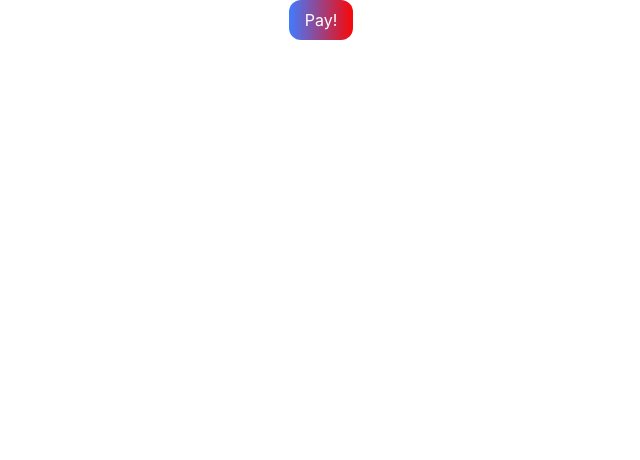
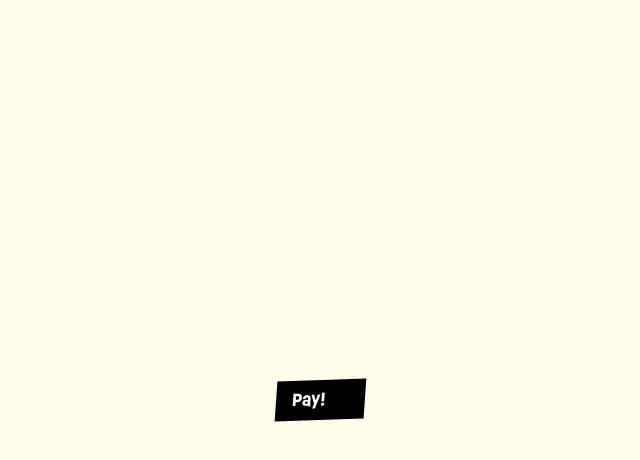
Before and after one commit to WadadParker/animecon-fe, a React (Vite) app: page /payment in a window 1280 px wide. Shown: the top 460 px of the page, without its empty margins (319-959 px from the left). Built offline with nearby package versions, Linux system fonts and the light colour scheme.

Commit message:
style: background change

```diff
--- /dev/null
+++ b/src/components/Payment.jsx
@@ -0,0 +1,16 @@
+import React from 'react'
+
+const PaymentPage = ({clickHandler}) => {
+  return (
+    <div className="flex items-center justify-center w-full h-full">
+      <button
+        className="bg-gradient-to-r from-[#407bff] to-[#f90707] text-white py-2 px-4 rounded-xl"
+        onClick={() => clickHandler()}
+      >
+        Pay!
+      </button>
+    </div>
+  )
+}
+
+export default PaymentPage
--- a/src/pages/Payment.jsx
+++ b/src/pages/Payment.jsx
@@ -63,9 +63,9 @@ const Payment = ({ amount }) => {
   }, [])
 
   return (
-    <div className="flex items-center justify-center w-full h-full">
+    <div className="h-screen font-ruddy flex bg-bg-light items-center justify-center w-full">
       <button
-        className="bg-gradient-to-r from-[#407bff] to-[#f90707] text-white py-2 px-4 rounded-xl"
+        className="bg-black font-bold text-white py-2 px-4 pr-10 -skew-x-6 -rotate-2"
         onClick={() => razorpayHandler()}
       >
         Pay!
--- a/tailwind.config.js
+++ b/tailwind.config.js
@@ -7,7 +7,10 @@ export default {
   theme: {
     extend: {
       colors:{
-        primary:"#F2C300"
+        primary:"#F2C300",
+        bg:{
+          light:"#FFFCEC"
+        }
       },
       fontFamily: {
         ruddy:['Ruddy','sans-serif']
```
